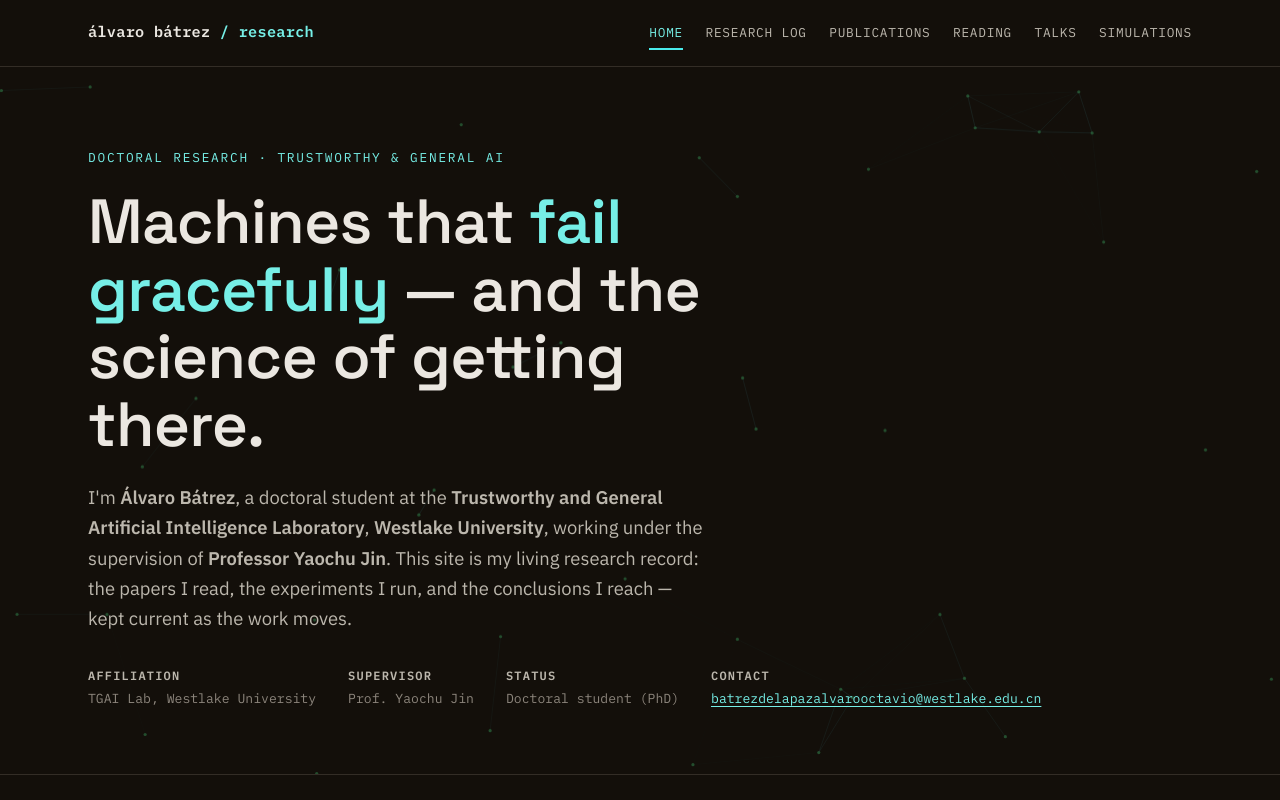
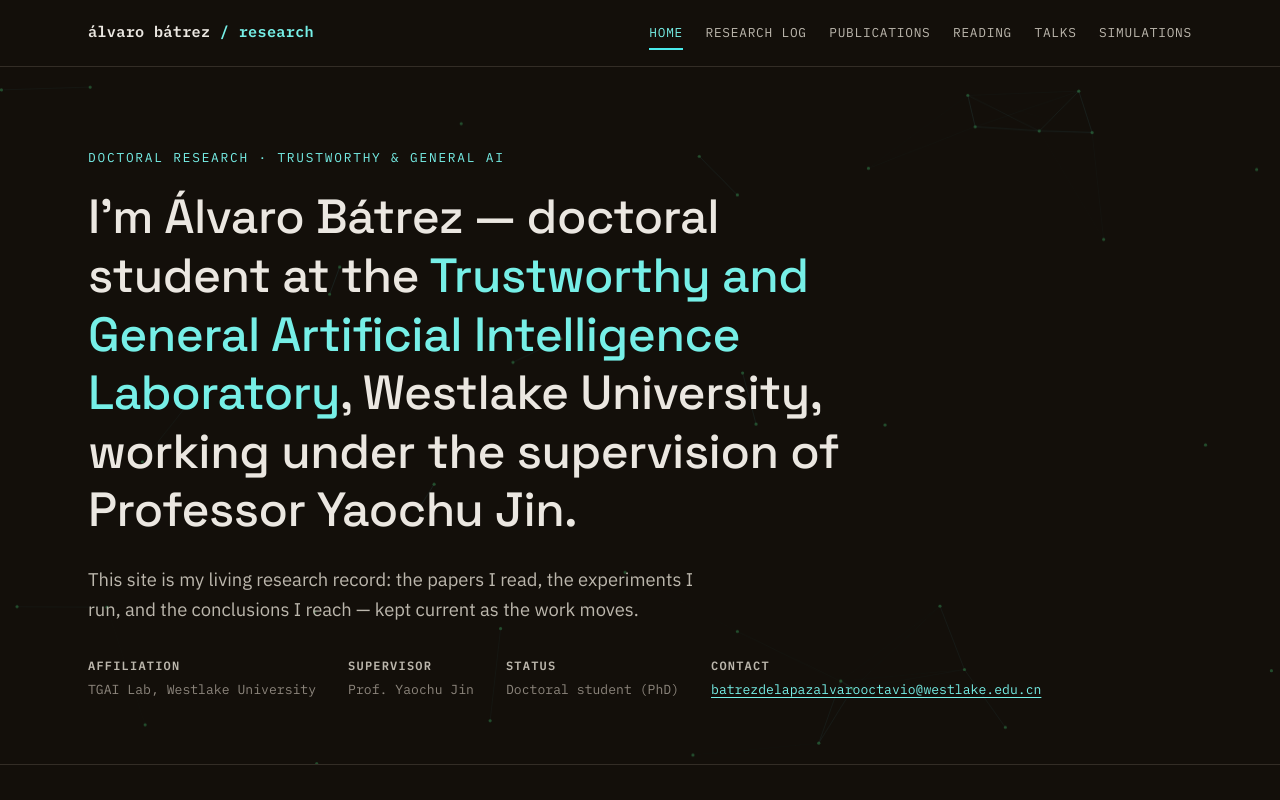
Before and after one commit to alvarobatrez/alvarobatrez.github.io, a plain HTML site: page index.html in a window 1280 px wide. Shown: the top 800 px of the page. Drawn offline with Linux system fonts and the light colour scheme.

Commit message:
Hero: intro as headline; remove launch log entry

```diff
--- a/assets/css/style.css
+++ b/assets/css/style.css
@@ -127,11 +127,11 @@ main { flex: 1; }
 }
 .hero h1 {
   font-family: var(--serif);
-  font-weight: 560;
-  font-size: clamp(2.4rem, 5.5vw, 3.9rem);
-  line-height: 1.08;
+  font-weight: 500;
+  font-size: clamp(1.9rem, 4.2vw, 3rem);
+  line-height: 1.22;
   letter-spacing: -0.01em;
-  max-width: 18ch;
+  max-width: 26ch;
   position: relative;
 }
 .hero h1 em { font-style: normal; color: var(--accent-ink); }
--- a/assets/js/content.js
+++ b/assets/js/content.js
@@ -20,16 +20,7 @@ const SITE = {
    Reading, talks, publications and simulations appear in the log
    AUTOMATICALLY from their own arrays below — do not duplicate them here.
    kind: "milestone" | "note" (or leave your own; it becomes a filter) */
-const LOG = [
-  {
-    date: "2026-11-16",
-    kind: "milestone",
-    title: "Research site goes online",
-    tags: ["meta"],
-    body: "Set up this site as a living record of the doctoral work: readings, experiments, simulations, talks and publications. Everything from here on gets logged as it happens.",
-    links: [],
-  },
-];
+const LOG = [];
 
 /* ---- Publications ---- */
 const PUBLICATIONS = [
--- a/index.html
+++ b/index.html
@@ -30,14 +30,10 @@
       <canvas class="hero-canvas" aria-hidden="true"></canvas>
       <div class="container">
         <p class="hero-kicker">Doctoral Research · Trustworthy &amp; General AI</p>
-        <h1>Machines that <em>fail gracefully</em> — and the science of getting there.</h1>
+        <h1>I'm Álvaro Bátrez — doctoral student at the <em>Trustworthy and General Artificial Intelligence Laboratory</em>, Westlake University, working under the supervision of Professor Yaochu Jin.</h1>
         <p class="hero-sub">
-          I'm <strong>Álvaro Bátrez</strong>, a doctoral student at the
-          <strong>Trustworthy and General Artificial Intelligence Laboratory</strong>,
-          <strong>Westlake University</strong>, working under the supervision of
-          <strong>Professor Yaochu Jin</strong>. This site is my living research record:
-          the papers I read, the experiments I run, and the conclusions I reach —
-          kept current as the work moves.
+          This site is my living research record: the papers I read, the experiments
+          I run, and the conclusions I reach — kept current as the work moves.
         </p>
         <div class="hero-meta">
           <div><strong>Affiliation</strong>TGAI Lab, Westlake University</div>
```
